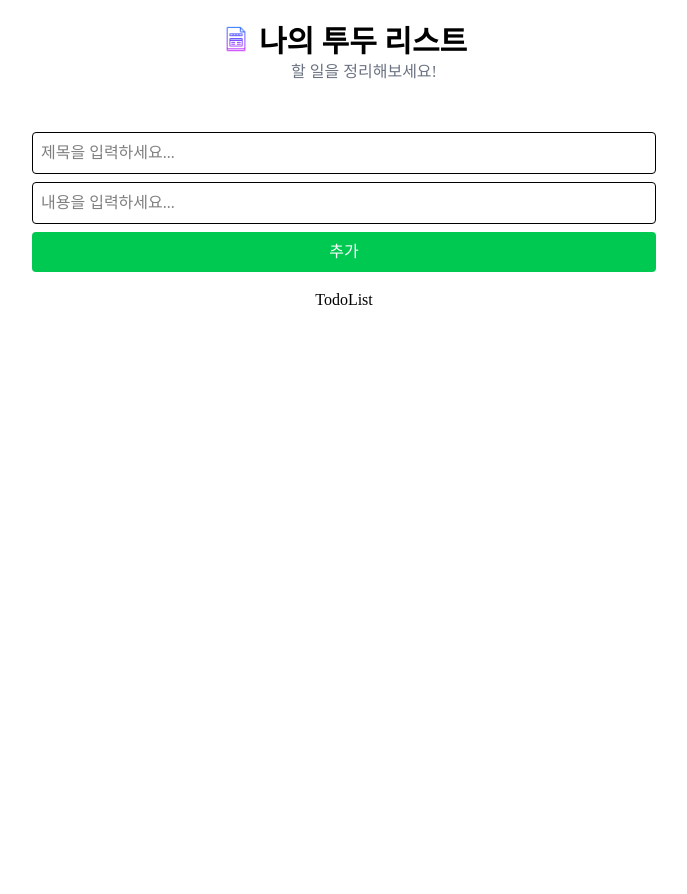
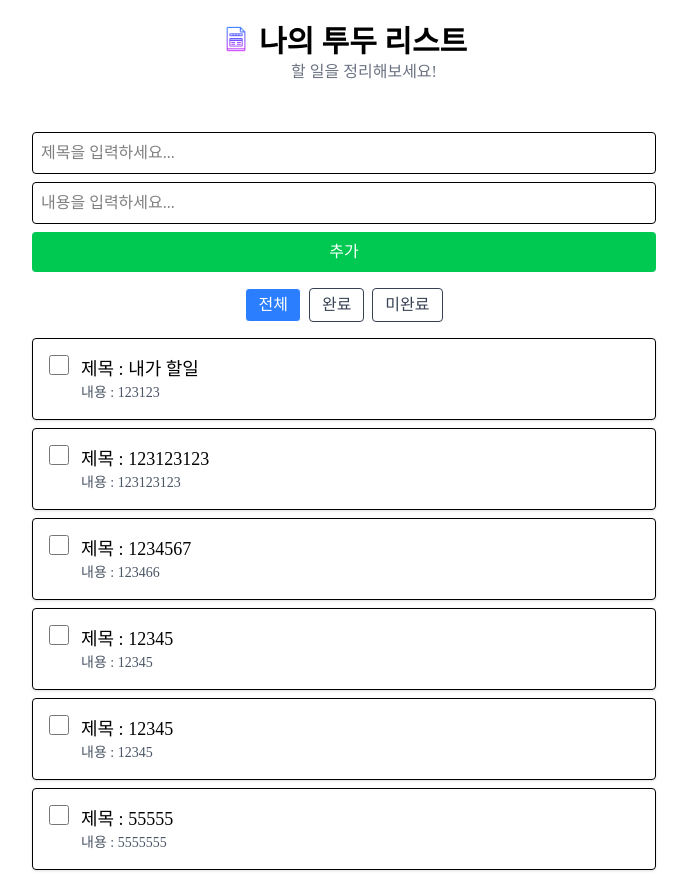
Before and after one commit to zzxx66052/intern, a Next.js app: page /todo in a window 1280 px wide. Shown: the whole page, without its empty margins (296-983 px from the left). Before the commit the page ends 800 px from the top, so only its background shows below. Built offline with nearby package versions, Linux system fonts and the light colour scheme; data requests are answered from the project's data file; a web font is replaced by a local one.

Commit message:
fetch todo data and check todo

```diff
--- a/db.json
+++ b/db.json
@@ -1,11 +1,46 @@
 {
   "todos": [
     {
-      "id": "c5d6",
-      "title": "123123",
+      "id": "a97f",
+      "title": "내가 할일",
       "contents": "123123",
       "isCompleted": false,
-      "createdAt": 1745085285397
+      "createdAt": 1745085921366
+    },
+    {
+      "id": "da4d",
+      "title": "123123123",
+      "contents": "123123123",
+      "isCompleted": false,
+      "createdAt": 1745088850213
+    },
+    {
+      "id": "5e8b",
+      "title": "1234567",
+      "contents": "123466",
+      "isCompleted": false,
+      "createdAt": 1745088935280
+    },
+    {
+      "id": "13dd",
+      "title": "12345",
+      "contents": "12345",
+      "isCompleted": false,
+      "createdAt": 1745089623310
+    },
+    {
+      "id": "fed5",
+      "title": "12345",
+      "contents": "12345",
+      "isCompleted": false,
+      "createdAt": 1745089788041
+    },
+    {
+      "id": "e063",
+      "title": "55555",
+      "contents": "5555555",
+      "isCompleted": false,
+      "createdAt": 1745089795590
     }
   ]
 }
--- /dev/null
+++ b/src/app/todo/_components/Spinner.tsx
@@ -0,0 +1,14 @@
+const Spinner = () => {
+  return (
+    <div className="absolute inset-0 left-1/2 top-1/2 z-50 -translate-x-1/2 -translate-y-1/2 bg-white bg-opacity-80">
+      <div className="flex flex-col items-center justify-center gap-3">
+        <div className="h-8 w-8 animate-spin rounded-full bg-gradient-to-r from-orange-400 via-pink-500 to-orange-400 p-1">
+          <div className="h-full w-full rounded-full bg-[#F2F2F2]"></div>
+        </div>
+        <div className="text-lg font-medium text-black">로딩하는중...</div>
+      </div>
+    </div>
+  );
+};
+
+export default Spinner;
--- a/src/app/todo/_components/TodoForm.tsx
+++ b/src/app/todo/_components/TodoForm.tsx
@@ -1,11 +1,13 @@
 "use client";
 
-import { addTodo } from "@/api/todo";
+import { useAddTodo } from "@/hooks/useAddTodo";
 import { useState } from "react";
 
 const TodoForm = () => {
   const [title, setTitle] = useState("");
   const [contents, setContents] = useState("");
+
+  const { mutate: addTodo } = useAddTodo();
 
   const handleSubmit = (e: React.FormEvent) => {
     e.preventDefault();
--- a/src/app/todo/_components/TodoItem.tsx
+++ b/src/app/todo/_components/TodoItem.tsx
@@ -1,5 +1,60 @@
-const TodoItem = () => {
-  return <div>TodoItem</div>;
+import { updateTodo } from "@/api/todo";
+import { Todo } from "@/types/todoType";
+import { useMutation, useQueryClient } from "@tanstack/react-query";
+
+interface TodoItemProps {
+  todo: Todo;
+}
+
+const TodoItem = ({ todo }: TodoItemProps) => {
+  const queryClient = useQueryClient();
+
+  const toggleMutation = useMutation({
+    mutationFn: (updated: Partial<Todo>) => updateTodo(todo.id, updated),
+    onMutate: async () => {
+      await queryClient.cancelQueries({ queryKey: ["todos"] });
+
+      const prevTodos = queryClient.getQueryData<Todo[]>(["todos"]);
+      queryClient.setQueryData<Todo[]>(["todos"], (old) =>
+        old?.map((t) =>
+          t.id === todo.id ? { ...t, isCompleted: !t.isCompleted } : t
+        )
+      );
+
+      return { prevTodos };
+    },
+    onError: (_, __, context) => {
+      if (context?.prevTodos) {
+        queryClient.setQueryData(["todos"], context.prevTodos);
+      }
+    },
+    onSettled: () => {
+      queryClient.invalidateQueries({ queryKey: ["todos"] });
+    },
+  });
+
+  return (
+    <li className="flex items-start gap-3 rounded border p-4 shadow-sm">
+      <input
+        type="checkbox"
+        checked={todo.isCompleted}
+        onChange={() =>
+          toggleMutation.mutate({ isCompleted: !todo.isCompleted })
+        }
+        className="h-5 w-5 accent-green-500"
+      />
+      <div className="flex flex-col items-start">
+        <h3
+          className={`text-lg font-medium ${
+            todo.isCompleted ? "line-through text-gray-400" : ""
+          }`}
+        >
+          제목 : {todo.title}
+        </h3>
+        <p className="text-sm text-gray-600"> 내용 : {todo.contents}</p>
+      </div>
+    </li>
+  );
 };
 
 export default TodoItem;
--- a/src/app/todo/_components/TodoList.tsx
+++ b/src/app/todo/_components/TodoList.tsx
@@ -1,5 +1,52 @@
+"use client";
+
+import { useState } from "react";
+
+import TodoItem from "./TodoItem";
+import Spinner from "./Spinner";
+import { useFetchTodo } from "@/hooks/useFetchTodo";
+
+const FILTERS = ["전체", "완료", "미완료"] as const;
+type FilterType = (typeof FILTERS)[number];
+
 const TodoList = () => {
-  return <div>TodoList</div>;
+  const [filter, setFilter] = useState<FilterType>("전체");
+  const { data: todos = [], isPending, isError } = useFetchTodo();
+
+  const filteredTodos = todos.filter((todo) => {
+    if (filter === "완료") return todo.isCompleted;
+    if (filter === "미완료") return !todo.isCompleted;
+    return true;
+  });
+
+  if (isPending) return <Spinner />;
+  if (isError) return <p className="text-center">오류 발생</p>;
+
+  return (
+    <div className="space-y-4">
+      <div className="flex justify-center gap-2">
+        {FILTERS.map((f) => (
+          <button
+            key={f}
+            onClick={() => setFilter(f)}
+            className={`px-3 py-1 rounded border ${
+              filter === f ? "bg-blue-500 text-white" : "bg-white text-gray-700"
+            }`}
+          >
+            {f}
+          </button>
+        ))}
+      </div>
+
+      <ul className="space-y-2">
+        {filteredTodos.length === 0 ? (
+          <li className="text-center text-gray-400">할 일이 없습니다.</li>
+        ) : (
+          filteredTodos.map((todo) => <TodoItem key={todo.id} todo={todo} />)
+        )}
+      </ul>
+    </div>
+  );
 };
 
 export default TodoList;
--- a/src/hooks/useAddTodo.ts
+++ b/src/hooks/useAddTodo.ts
@@ -1,15 +1,13 @@
 import { useMutation, useQueryClient } from "@tanstack/react-query";
 
-import type { Todo } from "@/types/todoType";
 import { addTodo } from "@/api/todo";
-
-type AddTodoInput = Omit<Todo, "id">;
+import { Todo } from "@/types/todoType";
 
 export const useAddTodo = () => {
   const queryClient = useQueryClient();
 
   return useMutation({
-    mutationFn: (newTodo: AddTodoInput) => addTodo(newTodo),
+    mutationFn: (todo: Omit<Todo, "id">) => addTodo(todo),
     onSuccess: () => {
       queryClient.invalidateQueries({ queryKey: ["todos"] });
     },
--- a/src/hooks/useFetchTodo.ts
+++ b/src/hooks/useFetchTodo.ts
@@ -0,0 +1,10 @@
+import { useQuery } from "@tanstack/react-query";
+import { fetchTodos } from "@/api/todo";
+import type { Todo } from "@/types/todoType";
+
+export const useFetchTodo = () => {
+  return useQuery<Todo[]>({
+    queryKey: ["todos"],
+    queryFn: fetchTodos,
+  });
+};
```
